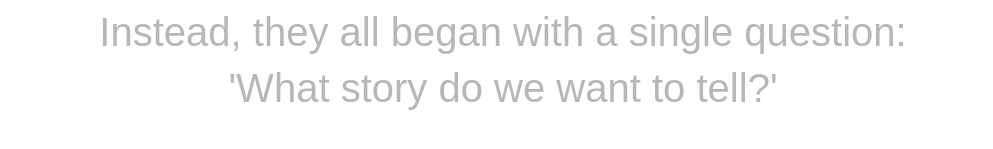
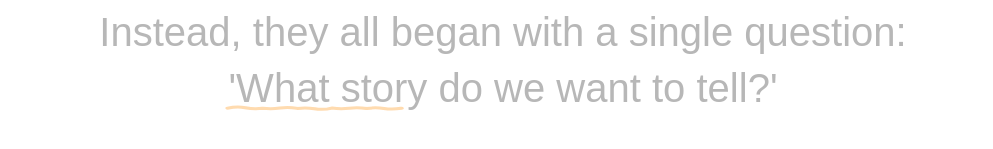
Before and after one commit to cendysaputra/web-showcase, a React (Vite) app: page / in a window 1280 px wide. Shown: the part 2016-2165 px from the top of the page, without its empty margins (137-1130 px from the left). Built offline with nearby package versions, Linux system fonts and the light colour scheme; a web font is replaced by a local one.

Commit message:
Styling underlin text whats story do we want to tell

```diff
--- a/src/App.jsx
+++ b/src/App.jsx
@@ -754,6 +754,13 @@ function App() {
                   falloff="linear"
                 />
                 <br />
+                <span
+                  style={{
+                    display: 'inline-block',
+                    position: 'relative'
+                  }}
+                >
+                  <span style={{ position: 'relative', zIndex: 1 }}>
                     <VariableProximity
                       label="'What story do we want to tell?'"
                       fromFontVariationSettings="'wght' 400, 'opsz' 9"
@@ -762,6 +769,33 @@ function App() {
                       radius={100}
                       falloff="linear"
                     />
+                  </span>
+                  <svg
+                    style={{
+                      position: 'absolute',
+                      bottom: '4px',
+                      left: 0,
+                      width: '100%',
+                      height: '8px',
+                      transformOrigin: 'left',
+                      transform: `scaleX(${textOpacity})`,
+                      transition: 'transform 0.8s cubic-bezier(0.77, 0, 0.175, 1)',
+                      overflow: 'visible',
+                      zIndex: 0
+                    }}
+                    viewBox="0 0 100 8"
+                    preserveAspectRatio="none"
+                  >
+                    <path
+                      d="M 0,4 Q 5,2 10,3.5 T 20,4 Q 25,5 30,3.8 T 40,4.2 Q 45,3 50,4.5 T 60,3.8 Q 65,5 70,4 T 80,4.3 Q 85,3 90,4.2 T 100,4"
+                      fill="none"
+                      stroke="#FF8C00"
+                      strokeWidth="3"
+                      strokeLinecap="round"
+                      strokeLinejoin="round"
+                    />
+                  </svg>
+                </span>
               </>
             </p>
           </div>
```
Lines whose indentation alone changed are shown as unchanged.
